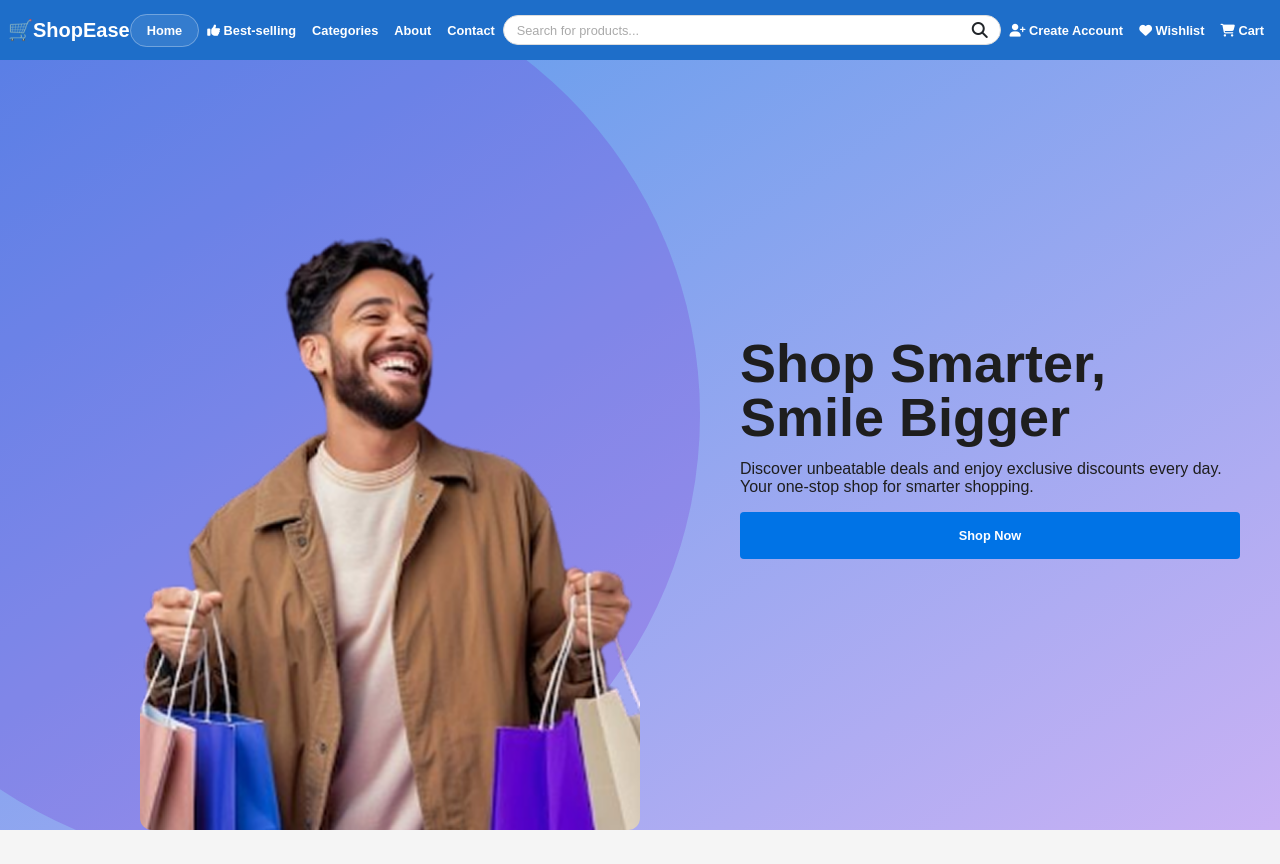
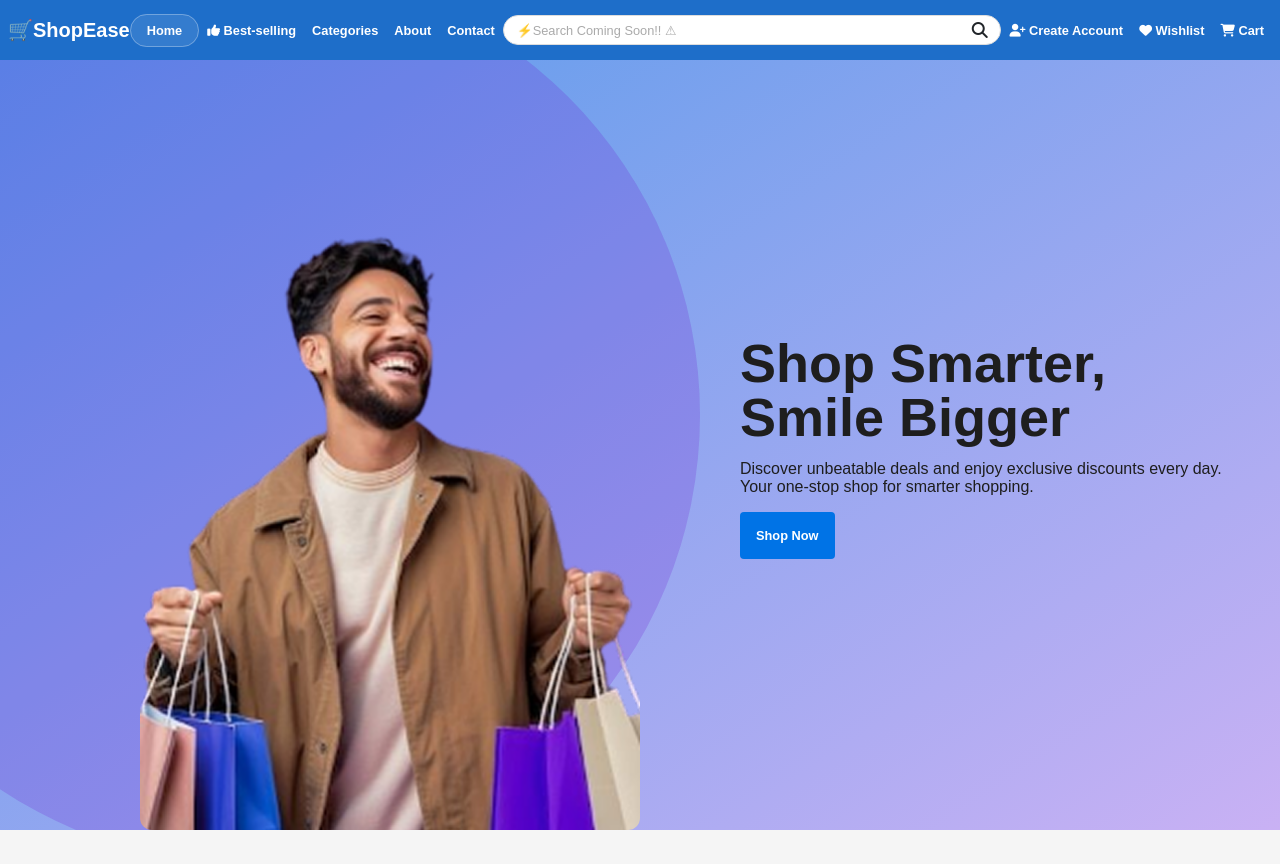
Before and after one commit to Codeine23/GROUP1_E-COMMERCE_WEBSITE, a Flask app: page / in a window 1280 px wide. Shown: the top 864 px of the page. Run offline with Flask 3, Linux system fonts and the light colour scheme; parts of the project's set-up code (start-up, migrations or seed data) failed here and were passed over.

Commit message:
rederict shop now to categories, search bar is disabled

```diff
--- a/static/css/homepage.css
+++ b/static/css/homepage.css
@@ -72,10 +72,11 @@
    color: white;
    font-weight: bold;
    font-size: .8rem;
-   padding: 1rem 4rem;
+   padding: 1rem;
    border: none;
    border-radius: 0.25rem;
    text-decoration: none;
+   width: fit-content;
    cursor: pointer;
 }
 .hero-btn:hover {
--- a/templates/layouts/base.html
+++ b/templates/layouts/base.html
@@ -80,7 +80,7 @@
                <input
                   type="search"
                   name="q"
-                  placeholder="Search for products..."
+                  placeholder="⚡Search Coming Soon!! ⚠"
                   required />
                <i class="fa-solid fa-magnifying-glass"></i>
             </div>
--- a/templates/pages/home.html
+++ b/templates/pages/home.html
@@ -15,7 +15,8 @@
             Discover unbeatable deals and enjoy exclusive discounts every day.
             Your one-stop shop for smarter shopping.
          </p>
-         <button class="hero-btn">Shop Now</button>
+         <a href="{{ url_for('categories') }}" class="hero-btn">Shop Now</a>
+
       </div>
    </div>
 </section>
```
